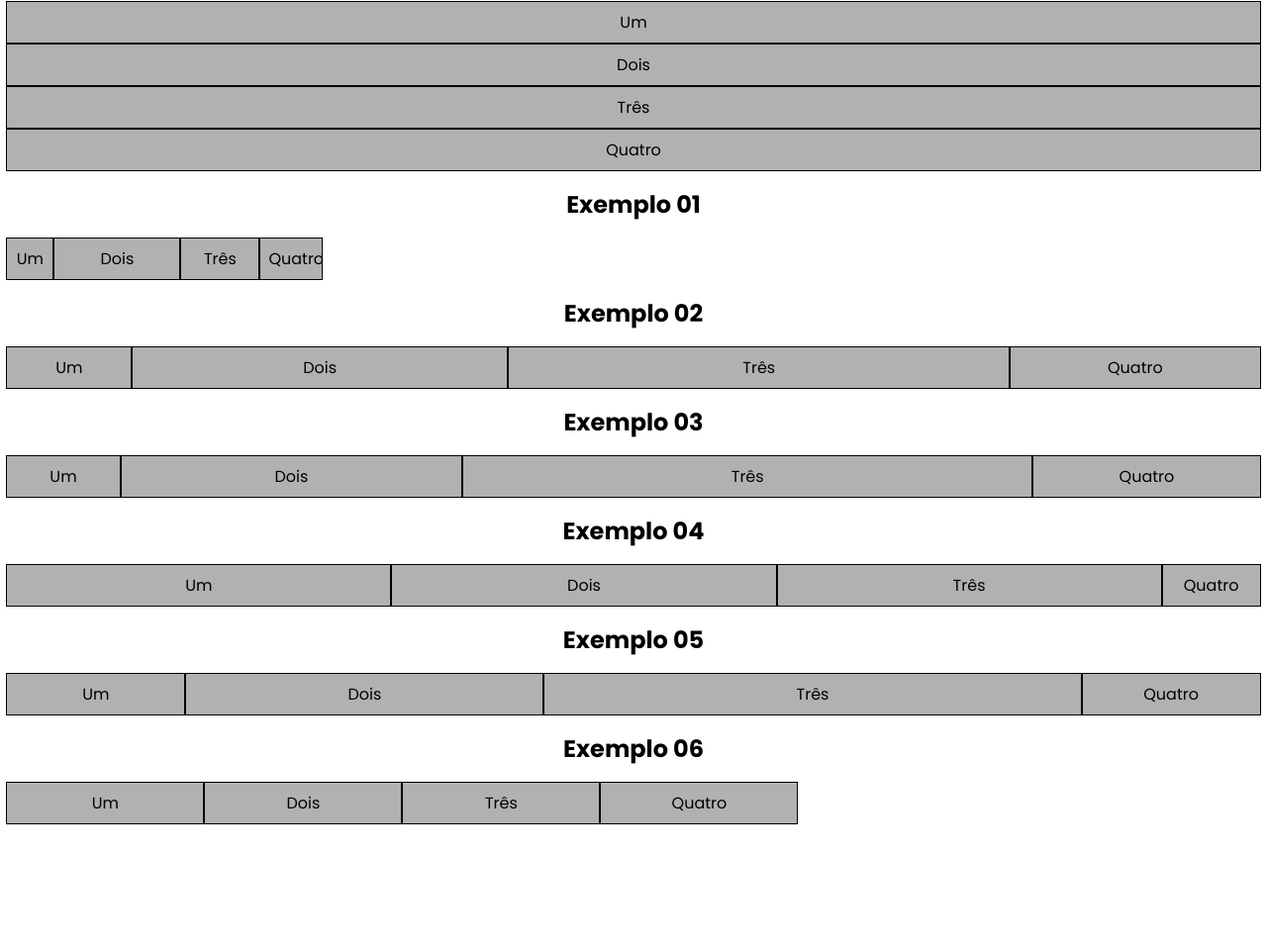
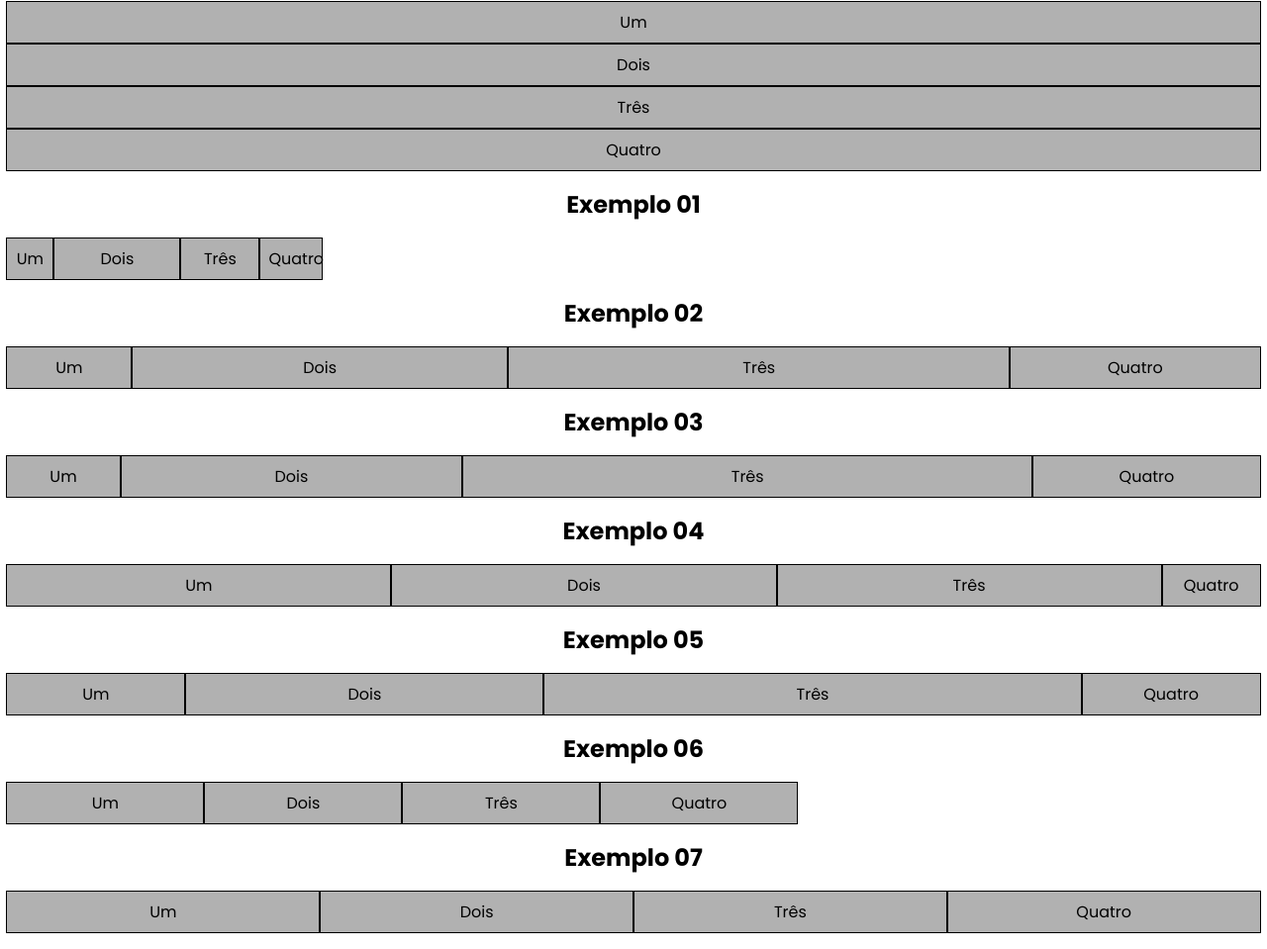
Before and after one commit to BrianTKK/Grid-Layout, a plain HTML site: page index.html in a window 1280 px wide. Shown: the part 63-1022 px from the top of the page at 99% size. Before the commit the page ends 912 px from the top, so only its background shows below. Drawn offline with Linux system fonts and the light colour scheme.

Commit message:
Exemplo 07

```diff
--- a/index.html
+++ b/index.html
@@ -74,5 +74,14 @@
 			<div class="box">Três</div>
 			<div class="box">Quatro</div>
 		</div>
+
+		<h2>Exemplo 07</h2>
+
+		<div class="container grid-container ex-07">
+			<div class="box">Um</div>
+			<div class="box">Dois</div>
+			<div class="box">Três</div>
+			<div class="box">Quatro</div>
+		</div>
 	</body>
 </html>
--- a/styles.css
+++ b/styles.css
@@ -53,3 +53,7 @@ body {
 .ex-06 {
 	grid-template-columns: repeat(4, minmax(100px, 200px));
 } /*Define o tamanho minimo das colunas em 100px e maximo de 200px*/
+
+.ex-07 {
+	grid-template-columns: repeat(auto-fit, minmax(200px, 1fr));
+} /*Define automaticamente o numero de colunas que cabem no espaço disponivel respeitando o tamanho minimo e maximo*/
```
